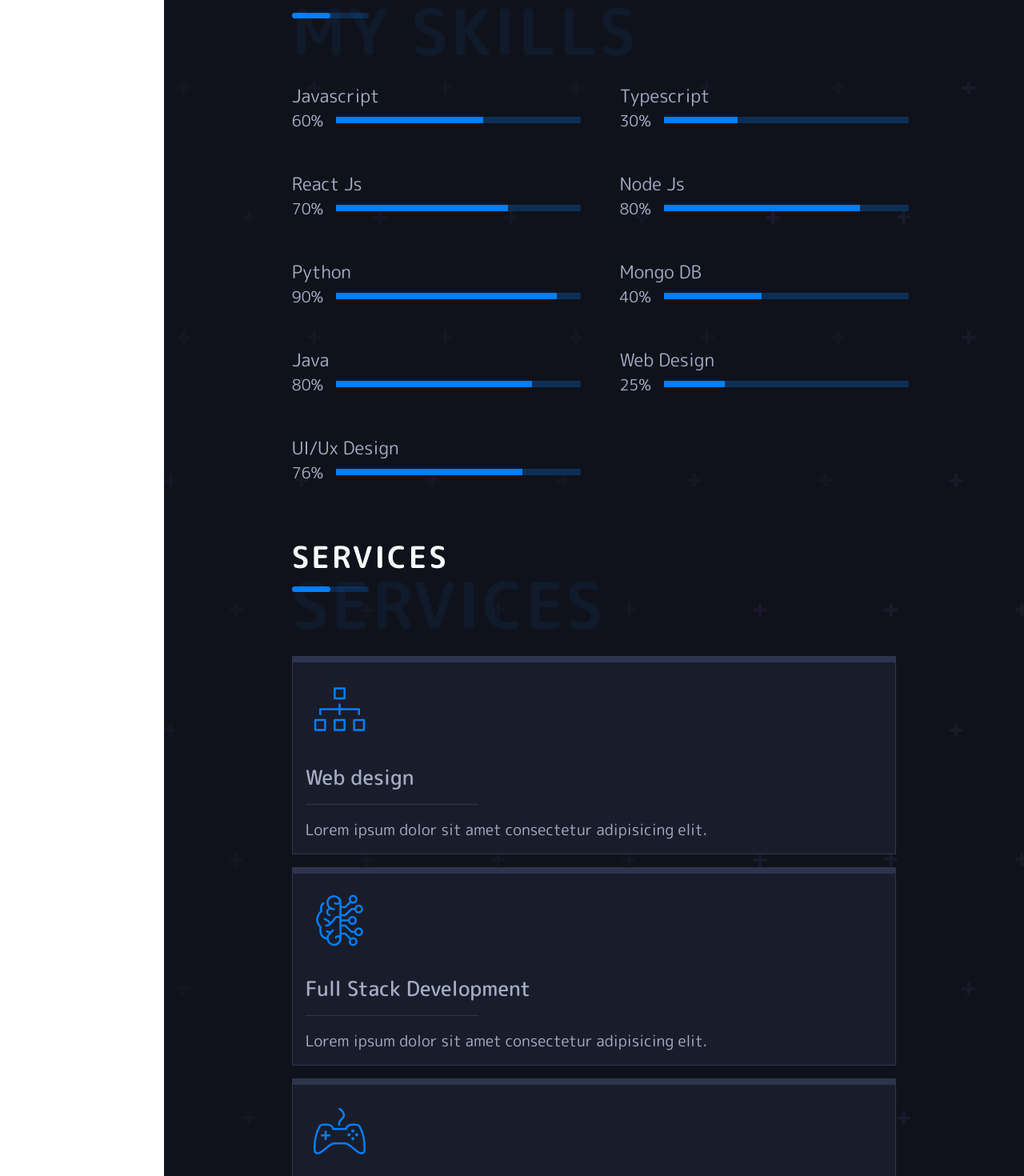
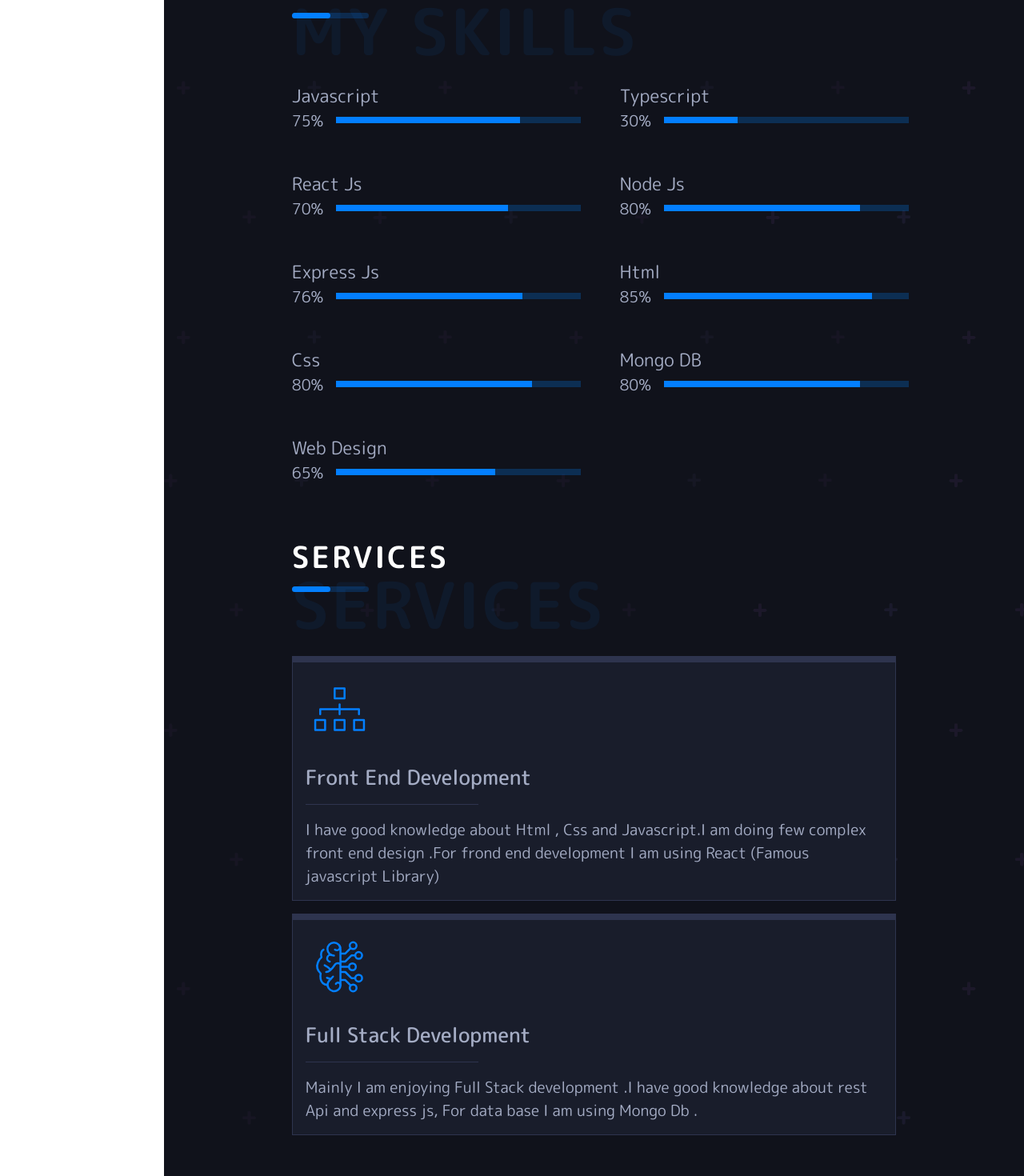
Before and after one commit to Rakibul71/portfolio, a React (Create React App) app: page /about in a window 1280 px wide. Shown: the part 1660-3130 px from the top of the page at 80% size. Built offline with nearby package versions, Linux system fonts and the light colour scheme; the HTML template or start-up script is replaced by a standard one.

Commit message:
about commit

```diff
--- a/src/Pages/AboutPage.js
+++ b/src/Pages/AboutPage.js
@@ -1,44 +1,52 @@
-import React from 'react';
-import SkillsSection from '../Components/SkillsSection';
-import Title from '../Components/Title';
-import ImageSection from '../Components/ImageSection';
-import design from '../img/design.svg';
-import intelligence from '../img/intelligence.svg';
-import gamedev from '../img/game-dev.svg';
-import ServicesSection from '../Components/ServicesSection';
+import React from "react";
+import SkillsSection from "../Components/SkillsSection";
+import Title from "../Components/Title";
+import ImageSection from "../Components/ImageSection";
+import design from "../img/design.svg";
+import intelligence from "../img/intelligence.svg";
+import gamedev from "../img/game-dev.svg";
+import ServicesSection from "../Components/ServicesSection";
 
 const AboutPage = () => {
   return (
     <div className="aboutPage">
-            <Title title={'About Me'} span={'About Me'}></Title>
+      <Title title={"About Me"} span={"About Me"}></Title>
       <ImageSection></ImageSection>
-            <Title title={'My Skills'} span={'My Skills'} />
+      <Title title={"My Skills"} span={"My Skills"} />
       {/* <Tittle title={'My Skills'} span={'My Skills'} /> */}
       <div className="skillsContainer">
-                <SkillsSection skill={'Javascript'} progress={'60%'} width={'60%'} />
-                <SkillsSection skill={'Typescript'} progress={'30%'} width={'30%'} />
-                <SkillsSection skill={'React Js'} progress={'70%'} width={'70%'} />
-                <SkillsSection skill={'Node Js'} progress={'80%'} width={'80%'} />
-                <SkillsSection skill={'Python'} progress={'90%'} width={'90%'} />
-                <SkillsSection skill={'Mongo DB'} progress={'40%'} width={'40%'} />
-                <SkillsSection skill={'Java'} progress={'80%'} width={'80%'} />
-                <SkillsSection skill={'Web Design'} progress={'25%'} width={'25%'} />
-                <SkillsSection skill={'UI/Ux Design'} progress={'76%'} width={'76%'} />
+        <SkillsSection skill={"Javascript"} progress={"75%"} width={"75%"} />
+        <SkillsSection skill={"Typescript"} progress={"30%"} width={"30%"} />
+        <SkillsSection skill={"React Js"} progress={"70%"} width={"70%"} />
+        <SkillsSection skill={"Node Js"} progress={"80%"} width={"80%"} />
+        <SkillsSection skill={"Express Js"} progress={"76%"} width={"76%"} />
+        <SkillsSection skill={"Html"} progress={"85%"} width={"85%"} />
+        <SkillsSection skill={"Css"} progress={"80%"} width={"80%"} />
+        <SkillsSection skill={"Mongo DB"} progress={"80%"} width={"80%"} />
+        <SkillsSection skill={"Web Design"} progress={"65%"} width={"65%"} />
       </div>
 
-            <Title title={'Services'} span={'Services'} />
+      <Title title={"Services"} span={"Services"} />
       <div className="services-container">
-                <ServicesSection image={design} title={'Web design'}
-                text={'Lorem ipsum dolor sit amet consectetur adipisicing elit.'}
+        <ServicesSection
+          image={design}
+          title={"Front End Development"}
+          text={
+            "I have good knowledge about Html , Css and Javascript.I am doing few complex front end design .For frond end development I am using React (Famous javascript Library)  "
+          }
         />
-                <ServicesSection image={intelligence} title={'Full Stack Development'}
-                text={'Lorem ipsum dolor sit amet consectetur adipisicing elit.'}
+        <ServicesSection
+          image={intelligence}
+          title={"Full Stack Development"}
+          text={
+            "Mainly I am enjoying Full Stack development .I have good knowledge about rest Api and express js,  For data base I am using Mongo Db . "
+          }
         />
-                <ServicesSection image={gamedev} title={'Game Development'}
-                text={'Lorem ipsum dolor sit amet consectetur adipisicing elit.'}
-                />
-
-
+        {/* <ServicesSection
+          image={gamedev}
+          title={"Game Development"}
+          text={"Lorem ipsum dolor sit amet consectetur adipisicing elit."}
+        /> */}
       </div>
     </div>
   );
```
Lines whose indentation alone changed are shown as unchanged.
